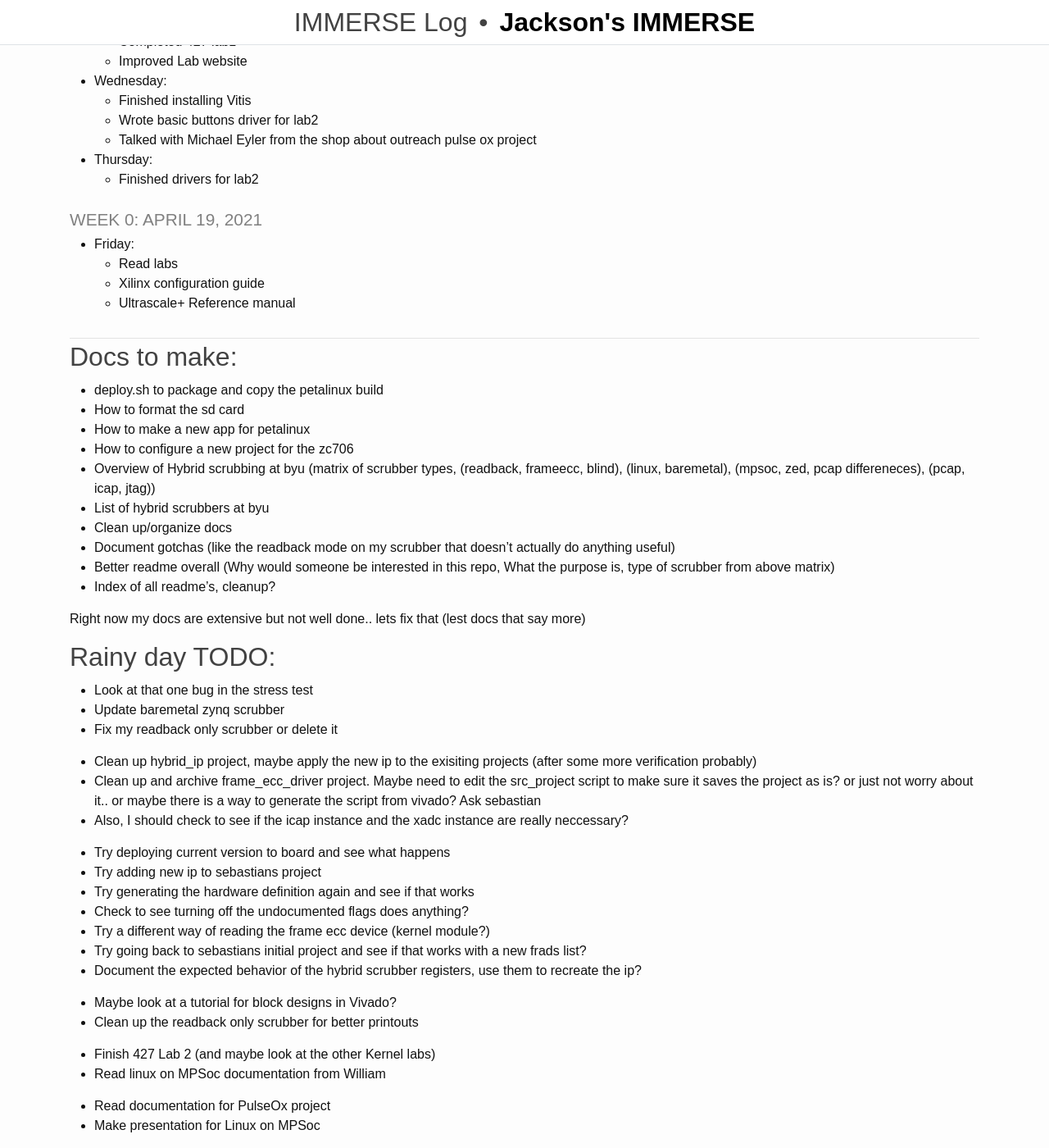
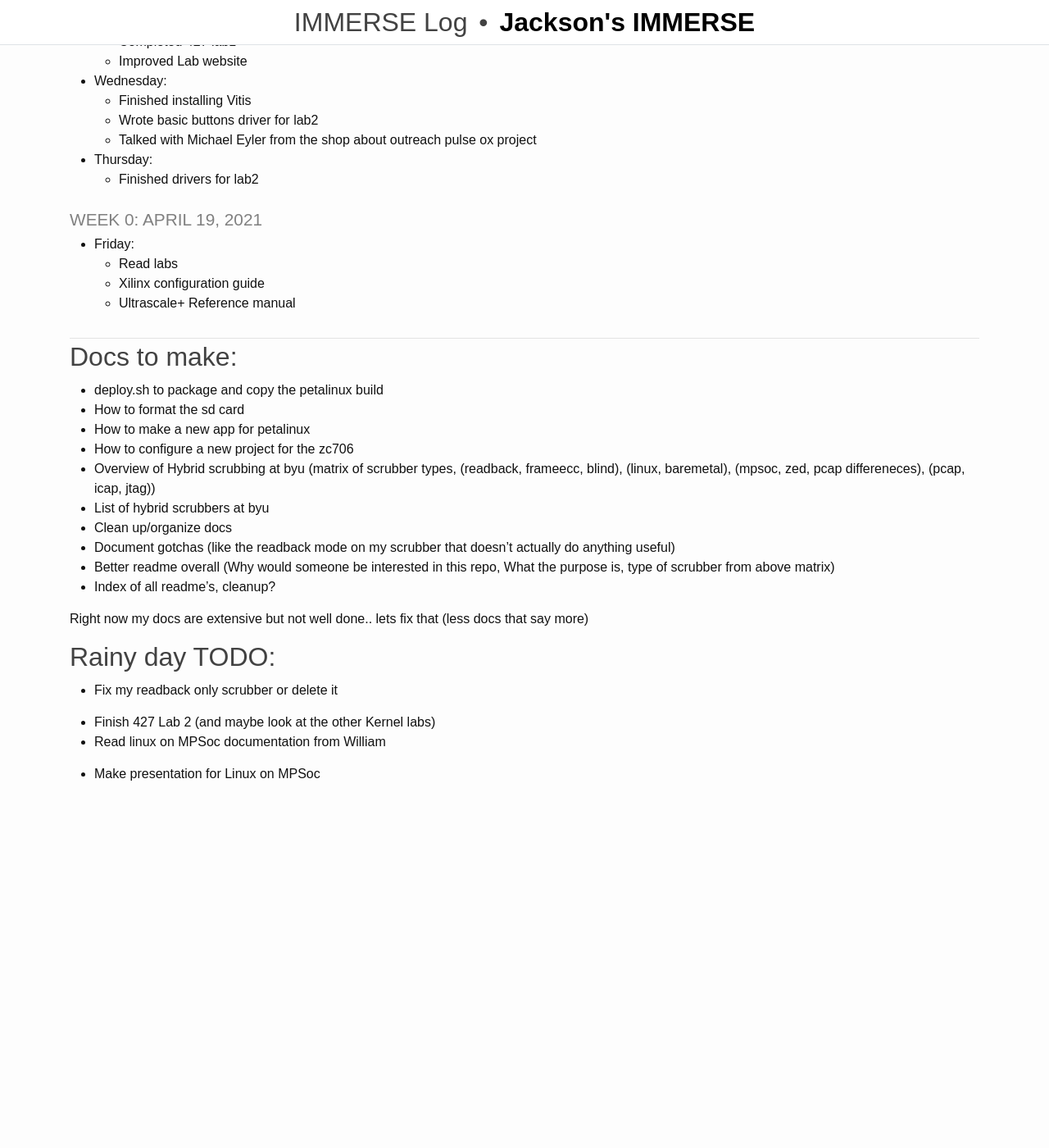
Before and after one commit to rjsmith1999/IMMERSE, a Jekyll site: the page built from _pages/log.md, in a window 1280 px wide and 1400 px high, scrolled down 5799 px. Shown: the whole window at 82% size. Built offline with Jekyll 4.4.1, drawn with Linux system fonts in a browser that asks for light colours; after the commit the page ends 6770 px from its top, so only the background shows below that.

Commit message:
Update Log

```diff
--- a/_pages/log.md
+++ b/_pages/log.md
@@ -292,30 +292,12 @@ title: IMMERSE Log
  - Better readme overall (Why would someone be interested in this repo, What the purpose is, type of scrubber from above matrix)
  - Index of all readme's, cleanup?
 
- Right now my docs are extensive but not well done.. lets fix that (lest docs that say more)
+ Right now my docs are extensive but not well done.. lets fix that (less docs that say more)
 
 ## Rainy day TODO:
-- Look at that one bug in the stress test
-- Update baremetal zynq scrubber
 - Fix my readback only scrubber or delete it
-
-- Clean up hybrid_ip project, maybe apply the new ip to the exisiting projects (after some more verification probably)
-- Clean up and archive frame_ecc_driver project. Maybe need to edit the src_project script to make sure it saves the project as is? or just not worry about it.. or maybe there is a way to generate the script from vivado? Ask sebastian
-- Also, I should check to see if the icap instance and the xadc instance are really neccessary?
-
-- Try deploying current version to board and see what happens
-- Try adding new ip to sebastians project
-- Try generating the hardware definition again and see if that works
-- Check to see turning off the undocumented flags does anything?
-- Try a different way of reading the frame ecc device (kernel module?)
-- Try going back to sebastians initial project and see if that works with a new frads list?
-- Document the expected behavior of the hybrid scrubber registers, use them to recreate the ip?
-
-- Maybe look at a tutorial for block designs in Vivado?
-- Clean up the readback only scrubber for better printouts
 
 - Finish 427 Lab 2 (and maybe look at the other Kernel labs)
 - Read linux on MPSoc documentation from William
 
-- Read documentation for PulseOx project
 - Make presentation for Linux on MPSoc
```
